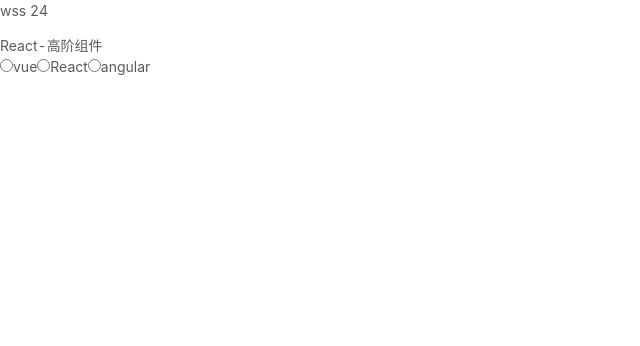
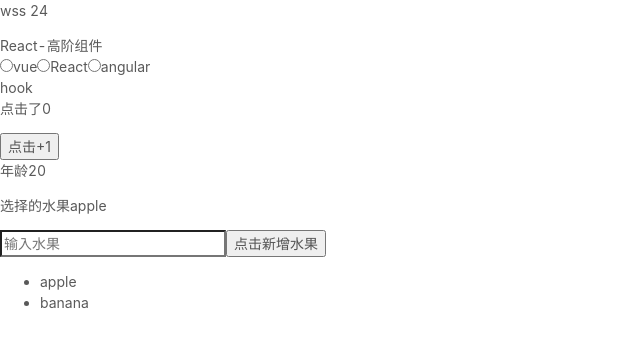
Before and after one commit to Wangsenshuai/Demo, a React (Create React App) app: page / in a window 1280 px wide. Shown: the top 346 px of the page, without its empty margins (0-640 px from the left). Built offline with nearby package versions, Linux system fonts and the light colour scheme.

Commit message:
Hooc以及副作用钩子，自定义钩子

```diff
--- a/src/App.js
+++ b/src/App.js
@@ -9,6 +9,7 @@
 // import AntdTest from "./pages/组件化1/antdTest";
 import Hoc from "./pages/组件化1/Hoc";
 import WelcomeDialog from "./pages/组件化1/WelcomeDialog";
+import HookTest from "./pages/组件化1/HookTest";
 
 // function App() {
 //   return (
@@ -63,6 +64,9 @@
 
         {/* react插槽 */}
         <WelcomeDialog />
+
+        {/* Hook */}
+        <HookTest />
       </div>
     );
   }
--- /dev/null
+++ b/src/pages/组件化1/HookTest.jsx
@@ -0,0 +1,81 @@
+import React, { useState, useEffect } from "react";
+
+//自定义钩子是一个函数，名称用use开头，react会进行解析辨认，函数内部可以调用其他钩子
+
+function useAge() {
+  const [age, setAge] = useState(0);
+  useEffect(() => {
+    setTimeout(() => {
+      setAge(20);
+    }, 2000);
+  });
+  return age;
+}
+
+export default function HookTest(props) {
+  //useState声明初始值，通过解构得到clss中state使用方式
+  const [count, setCount] = useState(0);
+  const [fruit, setFruit] = useState("apple");
+
+  //副作用钩子，会在每次渲染时（后）执行
+  //第二个参数为依赖值，可以设置多个，当依赖不变时，钩子不会触发,但是多个依赖只要有一个发生变化就会触发
+  useEffect(() => {
+    document.title = `你点击饿了${count}次`;
+  }, [count, fruit]);
+
+  //如果副作用钩子仅打算执行一次，传递第二个参数为[]
+  useEffect(() => {
+    console.log("api调用");
+  }, []);
+
+  //多个状态
+  //   const [age] = useState(20);
+  const age = useAge(); //自定义钩子
+  const [input, setInput] = useState("");
+  const [fruits, setFruits] = useState(["apple", "banana"]);
+
+  return (
+    <div>
+      hook
+      <p>点击了{count}</p>
+      <button
+        onClick={() => {
+          setCount(count + 1);
+        }}
+      >
+        点击+1
+      </button>
+      <p>年龄{age ? age : "loading"}</p>
+      <p>选择的水果{fruit}</p>
+      <p>
+        <input
+          type="text"
+          placeholder="输入水果"
+          value={input}
+          onChange={e => {
+            setInput(e.target.value);
+          }}
+        />
+        <button
+          onClick={() => {
+            setFruits([...fruits, input]);
+          }}
+        >
+          点击新增水果
+        </button>
+      </p>
+      <ul>
+        {fruits.map((e, index) => (
+          <li
+            key={e + index}
+            onClick={() => {
+              setFruit(e);
+            }}
+          >
+            {e}
+          </li>
+        ))}
+      </ul>
+    </div>
+  );
+}
```
